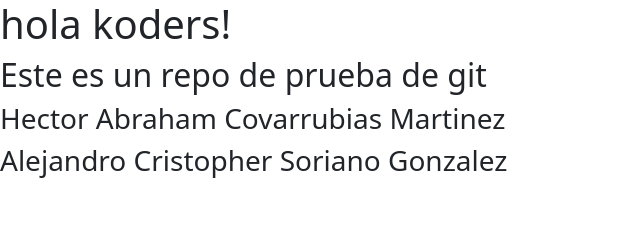
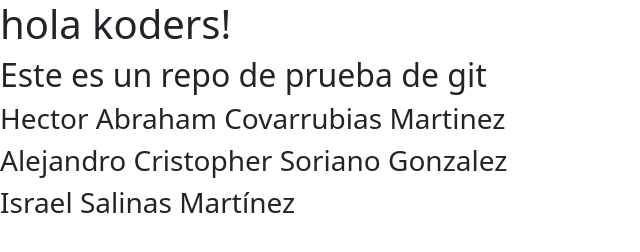
Before and after one commit to Israel2709/faq-accordion, a plain HTML site: page index.html in a window 1280 px wide. Shown: the whole page, without its empty margins (0-640 px from the left). Drawn offline with nearby package versions, Linux system fonts and the light colour scheme.

Commit message:
added my name to index file

```diff
--- a/index.html
+++ b/index.html
@@ -16,6 +16,7 @@
     <h2>Este es un repo de prueba de git</h2>
     <h3>Hector Abraham Covarrubias Martinez</h3>
     <h3>Alejandro Cristopher Soriano Gonzalez</h3>
+    <h3>Israel Salinas Martínez</h3>
     <div class="container">
         <div class="row">
             <div class="col-3"></div>
```
